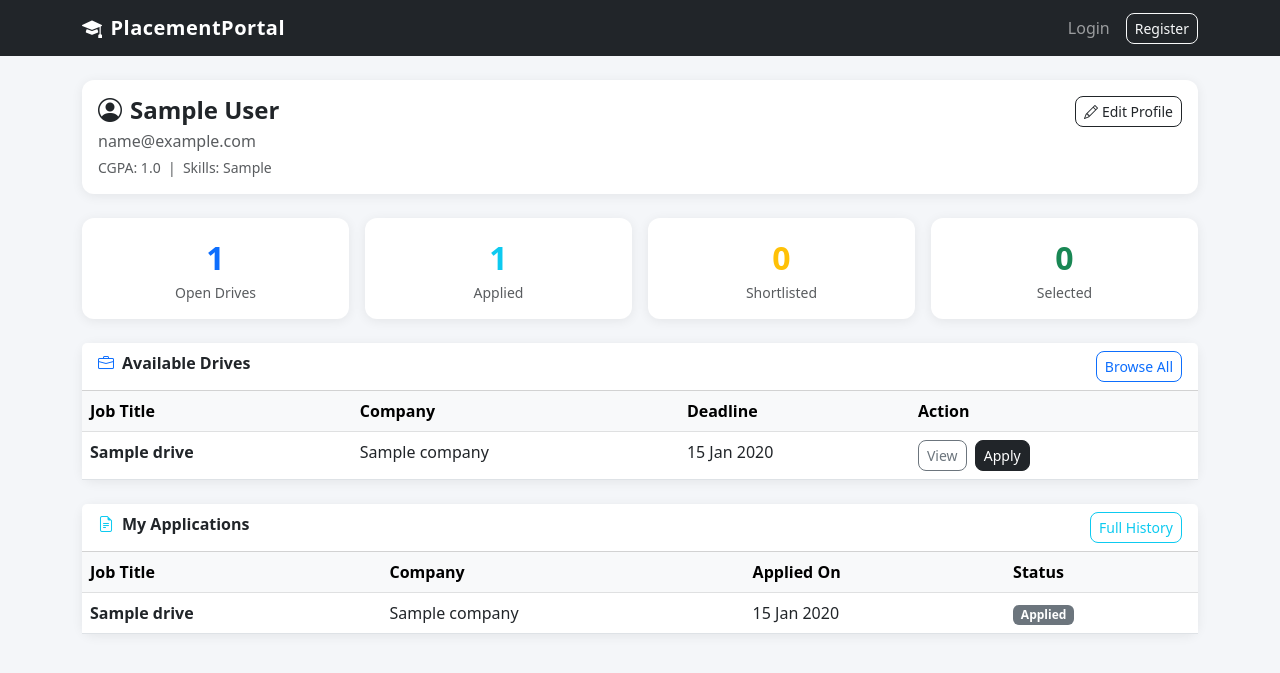
After one commit to 23f3001889/placement-portal-mad2, a Flask app: template templates/student/dashboard.html in a window 1280 px wide. The commit adds this page. Shown: the top 673 px of the page. Run offline with Flask 3, Linux system fonts and the light colour scheme; the template is opened without the code that fills it: values that come from a table or form of the project are taken from there, others are empty; tables that the repository leaves empty hold one stand-in row (values such as "Sample post").

Commit message:
student - dashboard n show drives

```diff
--- a/app.py
+++ b/app.py
@@ -5,6 +5,8 @@ from flask_login import LoginManager, login_required, current_user
 from routes.auth import auth_bp
 from routes.admin import admin_bp
 from routes.company import company_bp
+from routes.student import student_bp
+
 login_manager = LoginManager()
 
 def create_app():
@@ -41,35 +43,11 @@ def create_app():
     app.register_blueprint(auth_bp)
     app.register_blueprint(admin_bp)
     app.register_blueprint(company_bp)
-
-    STUB = '''
-    <!DOCTYPE html>
-    <html>
-    <head>
-        <link href="https://cdn.jsdelivr.net/npm/bootstrap@5.3.0/dist/css/bootstrap.min.css" rel="stylesheet"/>
-    </head>
-    <body class="bg-light">
-        <div class="container mt-5 text-center">
-            <h3> {{ title }} Dashboard</h3>
-            <p class="text-muted">Coming in the next milestone!</p>
-            <a href="/auth/logout" class="btn btn-dark mt-3">Logout</a>
-        </div>
-    </body>
-    </html>
-    '''
+    app.register_blueprint(student_bp)
 
     @app.route('/')
     def index():
         return redirect(url_for('auth.login'))
-
-    @app.route('/student/dashboard')
-    @login_required
-    def student_dashboard():
-        if not isinstance(current_user, Student):
-            abort(403)
-        if current_user.is_blacklisted:
-            abort(403)
-        return render_template_string(STUB, title='Student')
 
     # ── 403 handler ───────────────────────────────────────────────────────────
     @app.errorhandler(403)
--- a/routes/auth.py
+++ b/routes/auth.py
@@ -13,7 +13,7 @@ def redirect_to_dashboard():
     elif isinstance(current_user, Company):
         return redirect(url_for('company.dashboard'))
     elif isinstance(current_user, Student):
-        return redirect(url_for('student_dashboard'))
+        return redirect(url_for('student.dashboard'))
     return redirect(url_for('auth.login'))
 
 
--- /dev/null
+++ b/routes/student.py
@@ -0,0 +1,74 @@
+from flask import Blueprint, render_template, redirect, url_for, flash, request
+from flask_login import login_required, current_user
+from models import db, Student, PlacementDrive, Application, Placement
+from functools import wraps
+import os
+from werkzeug.utils import secure_filename
+from models import db, Student, PlacementDrive, Application, Placement
+
+student_bp = Blueprint('student', __name__, url_prefix='/student')
+
+ALLOWED_EXTENSIONS = {'pdf', 'doc', 'docx'}
+
+def allowed_file(filename):
+    return '.' in filename and filename.rsplit('.', 1)[1].lower() in ALLOWED_EXTENSIONS
+
+def student_required(f):
+    @wraps(f)
+    def decorated(*args, **kwargs):
+        if not isinstance(current_user, Student):
+            flash('Access denied.', 'danger')
+            return redirect(url_for('auth.login'))
+        if current_user.is_blacklisted:
+            flash('Your account has been blacklisted. Contact admin.', 'danger')
+            return redirect(url_for('auth.login'))
+        return f(*args, **kwargs)
+    return decorated
+
+@student_bp.route('/dashboard')
+@login_required
+@student_required
+def dashboard():
+    # All approved drives the student hasn't applied to yet
+    applied_drive_ids = [a.drive_id for a in current_user.applications]
+
+    available_drives = PlacementDrive.query.filter_by(
+        status='Approved'
+    ).filter(
+        ~PlacementDrive.id.in_(applied_drive_ids)
+    ).order_by(PlacementDrive.created_at.desc()).all()
+
+    # Drives the student has applied to
+    applications = Application.query.filter_by(
+        student_id=current_user.id
+    ).order_by(Application.applied_at.desc()).all()
+
+    return render_template('student/dashboard.html',
+        student=current_user,
+        available_drives=available_drives,
+        applications=applications
+    )
+
+@student_bp.route('/drives')
+@login_required
+@student_required
+def drives():
+    q = request.args.get('q', '').strip()
+    applied_drive_ids = [a.drive_id for a in current_user.applications]
+
+    query = PlacementDrive.query.filter_by(status='Approved')
+    if q:
+        like = f'%{q}%'
+        query = query.filter(
+            db.or_(
+                PlacementDrive.job_title.ilike(like),
+                PlacementDrive.required_skills.ilike(like),
+                PlacementDrive.location.ilike(like),
+            )
+        )
+    drives = query.order_by(PlacementDrive.created_at.desc()).all()
+    return render_template('student/drives.html',
+        drives=drives,
+        applied_drive_ids=applied_drive_ids,
+        q=q
+    )
--- a/templates/base.html
+++ b/templates/base.html
@@ -54,8 +54,8 @@
           {% elif current_user.__class__.__name__ == 'Student' %}
             <li class="nav-item"><a class="nav-link" href="{{ url_for('student.dashboard') }}"><i class="bi bi-speedometer2"></i> Dashboard</a></li>
             <li class="nav-item"><a class="nav-link" href="{{ url_for('student.drives') }}"><i class="bi bi-briefcase"></i> Browse Drives</a></li>
-            <li class="nav-item"><a class="nav-link" href="{{ url_for('student.history') }}"><i class="bi bi-clock-history"></i> My Applications</a></li>
-            <li class="nav-item"><a class="nav-link" href="{{ url_for('student.profile') }}"><i class="bi bi-person"></i> Profile</a></li>
+            <li class="nav-item"><a class="nav-link" href="#"><i class="bi bi-clock-history"></i> My Applications</a></li>
+            <li class="nav-item"><a class="nav-link" href="#"><i class="bi bi-person"></i> Profile</a></li>
           {% endif %}
 
           <li class="nav-item ms-2">
--- /dev/null
+++ b/templates/student/dashboard.html
@@ -0,0 +1,147 @@
+{% extends 'base.html' %}
+{% block title %}Student Dashboard{% endblock %}
+
+{% block content %}
+<div class="container mt-4">
+
+  <!-- Profile Summary -->
+  <div class="card mb-4">
+    <div class="card-body">
+      <div class="d-flex justify-content-between align-items-start">
+        <div>
+          <h4 class="fw-bold mb-1">
+            <i class="bi bi-person-circle me-2"></i>{{ student.full_name }}
+          </h4>
+          <p class="text-muted mb-1">{{ student.email }}</p>
+          <p class="text-muted small mb-0">
+            CGPA: {{ student.cgpa or '—' }} &nbsp;|&nbsp;
+            Skills: {{ student.skills or 'Not set' }}
+          </p>
+        </div>
+        <a href="#"
+           class="btn btn-outline-dark btn-sm">
+          <i class="bi bi-pencil me-1"></i>Edit Profile
+        </a>
+      </div>
+    </div>
+  </div>
+
+  <!-- Stats -->
+  <div class="row g-3 mb-4">
+    <div class="col-6 col-md-3">
+      <div class="card text-center p-3">
+        <div class="fs-2 fw-bold text-primary">{{ available_drives|length }}</div>
+        <div class="text-muted small">Open Drives</div>
+      </div>
+    </div>
+    <div class="col-6 col-md-3">
+      <div class="card text-center p-3">
+        <div class="fs-2 fw-bold text-info">{{ applications|length }}</div>
+        <div class="text-muted small">Applied</div>
+      </div>
+    </div>
+    <div class="col-6 col-md-3">
+      <div class="card text-center p-3">
+        <div class="fs-2 fw-bold text-warning">
+          {{ applications|selectattr('status','eq','Shortlisted')|list|length }}
+        </div>
+        <div class="text-muted small">Shortlisted</div>
+      </div>
+    </div>
+    <div class="col-6 col-md-3">
+      <div class="card text-center p-3">
+        <div class="fs-2 fw-bold text-success">
+          {{ applications|selectattr('status','eq','Selected')|list|length }}
+        </div>
+        <div class="text-muted small">Selected</div>
+      </div>
+    </div>
+  </div>
+
+  <!-- Available Drives -->
+  <div class="card mb-4">
+    <div class="card-header bg-white fw-semibold">
+      <i class="bi bi-briefcase me-2 text-primary"></i>Available Drives
+      <a href="{{ url_for('student.drives') }}"
+         class="btn btn-sm btn-outline-primary float-end">Browse All</a>
+    </div>
+    <div class="card-body p-0">
+      {% if available_drives %}
+      <table class="table table-hover mb-0">
+        <thead class="table-light">
+          <tr>
+            <th>Job Title</th><th>Company</th>
+            <th>Deadline</th><th>Action</th>
+          </tr>
+        </thead>
+        <tbody>
+          {% for d in available_drives[:5] %}
+          <tr>
+            <td class="fw-semibold">{{ d.job_title }}</td>
+            <td>{{ d.company.company_name }}</td>
+            <td>{{ d.application_deadline.strftime('%d %b %Y')
+                   if d.application_deadline else '—' }}</td>
+            <td>
+              <a href="#"
+                 class="btn btn-sm btn-outline-secondary me-1">View</a>
+              <form method="POST"
+                    action="#"
+                    class="d-inline">
+                <button class="btn btn-sm btn-dark">Apply</button>
+              </form>
+            </td>
+          </tr>
+          {% endfor %}
+        </tbody>
+      </table>
+      {% else %}
+        <p class="text-muted p-3 mb-0">No new drives available right now.</p>
+      {% endif %}
+    </div>
+  </div>
+
+  <!-- My Applications -->
+  <div class="card">
+    <div class="card-header bg-white fw-semibold">
+      <i class="bi bi-file-earmark-text me-2 text-info"></i>My Applications
+      <a href="#"
+         class="btn btn-sm btn-outline-info float-end">Full History</a>
+    </div>
+    <div class="card-body p-0">
+      {% if applications %}
+      <table class="table table-hover mb-0">
+        <thead class="table-light">
+          <tr>
+            <th>Job Title</th><th>Company</th>
+            <th>Applied On</th><th>Status</th>
+          </tr>
+        </thead>
+        <tbody>
+          {% for a in applications[:5] %}
+          <tr>
+            <td class="fw-semibold">{{ a.drive.job_title }}</td>
+            <td>{{ a.drive.company.company_name }}</td>
+            <td>{{ a.applied_at.strftime('%d %b %Y') }}</td>
+            <td>
+              {% if a.status == 'Selected' %}
+                <span class="badge bg-success">Selected</span>
+              {% elif a.status == 'Rejected' %}
+                <span class="badge bg-danger">Rejected</span>
+              {% elif a.status == 'Shortlisted' %}
+                <span class="badge bg-info text-dark">Shortlisted</span>
+              {% else %}
+                <span class="badge bg-secondary">Applied</span>
+              {% endif %}
+            </td>
+          </tr>
+          {% endfor %}
+        </tbody>
+      </table>
+      {% else %}
+        <p class="text-muted p-3 mb-0">You haven't applied to any drives yet.</p>
+      {% endif %}
+    </div>
+  </div>
+
+</div>
+{% endblock %}
--- /dev/null
+++ b/templates/student/drives.html
@@ -0,0 +1 @@
+<h1> Hello student, here aer ur drives<h1>
```
